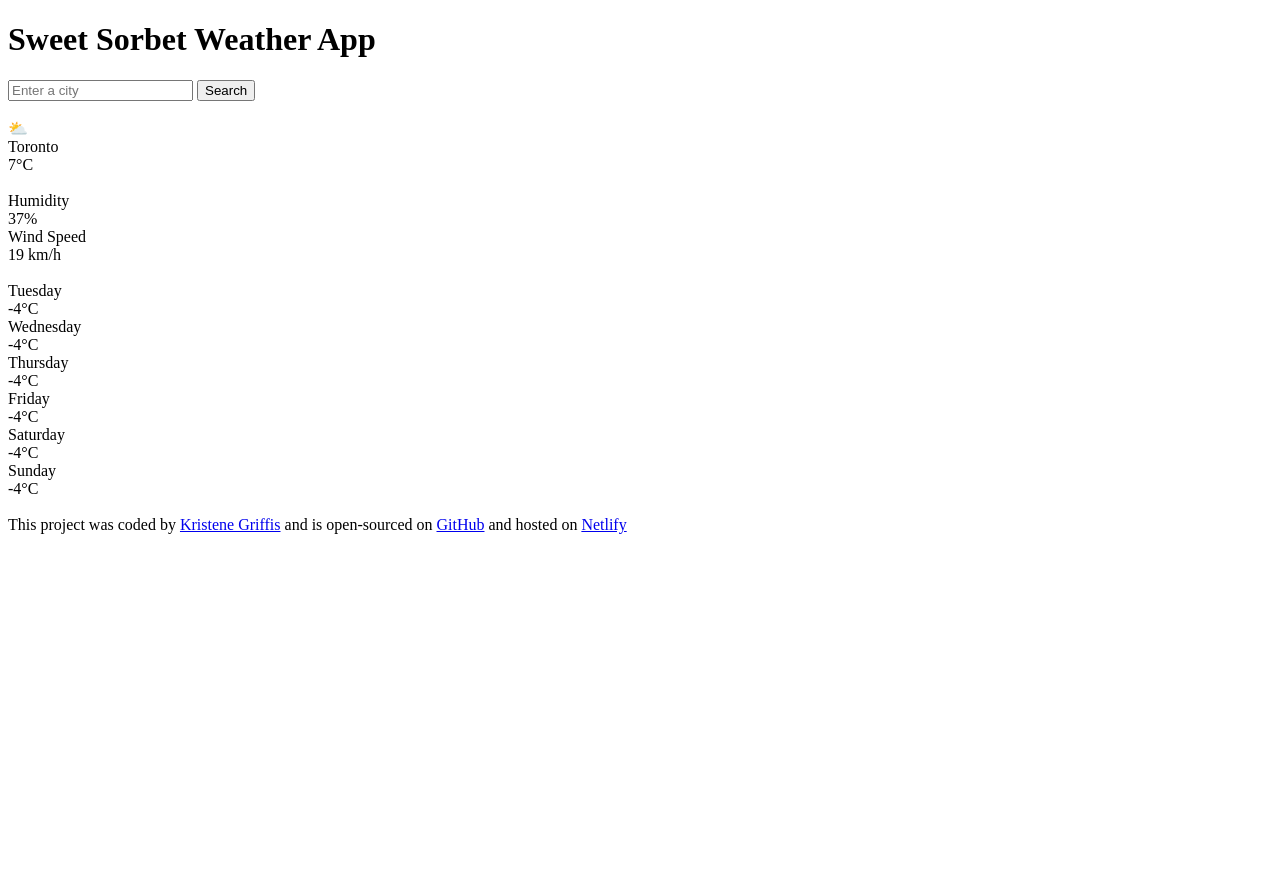
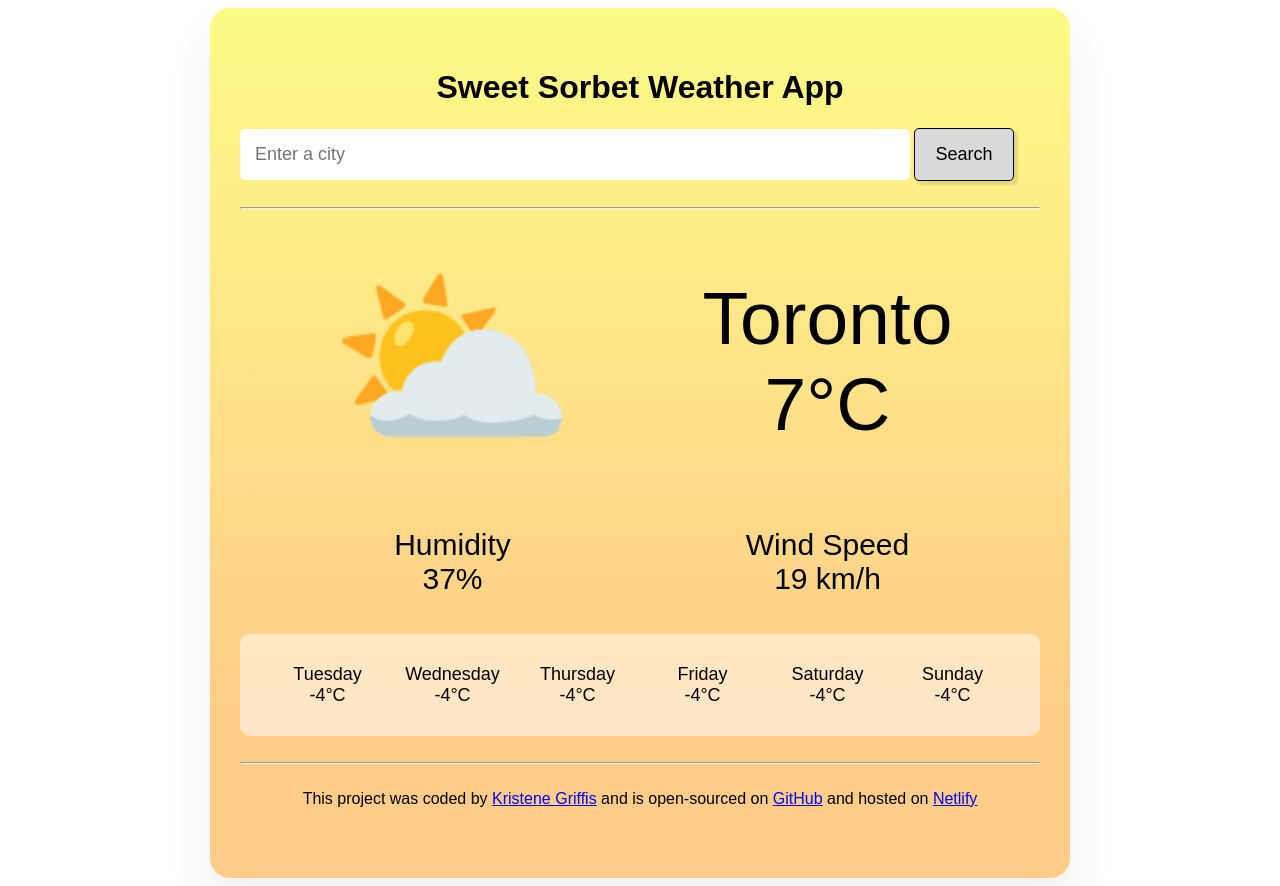
Before and after one commit to kgriffi876/weather-app-2.0, a plain HTML site: page index.html in a window 1280 px wide. Before the commit the page ends 800 px from the top, so only its background shows below. Drawn offline with Linux system fonts and the light colour scheme.

Commit message:
Added initial css styling and classes to html

```diff
--- a/index.html
+++ b/index.html
@@ -3,37 +3,72 @@
   <head>
     <meta charset="UTF-8" />
     <meta name="viewport" content="width=device-width, initial-scale=1.0" />
-    <link rel="stylesheet" href="style.css" />
+    <link rel="stylesheet" href="src/style.css" />
     <title>Sweet Sorbet Weather App</title>
   </head>
   <body>
+    <div class="weather-app">
       <header>
         <h1>Sweet Sorbet Weather App</h1>
 
         <form action="">
-        <input type="text" placeholder="Enter a city" id="" />
-        <input type="button" value="Search" />
+          <input type="text" placeholder="Enter a city" class="search-city" />
+          <input type="button" value="Search" class="search-button" />
         </form>
       </header>
       <br />
+      <hr />
+      <br />
       <main>
-      <div>⛅</div>
-      <div>
-        Toronto <br />
-        7&deg;C
+        <div class="current-weather">
+          <div class="weather-icon">⛅</div>
+          <div class="city-temperature">
+            <span class="city">Toronto</span> <br />
+            <span class="current-temperature">7&deg;C</span>
+          </div>
         </div>
         <br />
-      <div>Humidity <br />37%</div>
+        <div class="current-conditions">
+          <div>Humidity <br /><span class="humidity">37%</span></div>
 
-      <div>Wind Speed <br />19 km/h</div>
+          <div>Wind Speed <br /><span class="wind-speed">19 km/h</span></div>
+        </div>
         <br />
-      <div>Tuesday <br />-4&deg;C</div>
-      <div>Wednesday <br />-4&deg;C</div>
-      <div>Thursday <br />-4&deg;C</div>
-      <div>Friday <br />-4&deg;C</div>
-      <div>Saturday <br />-4&deg;C</div>
-      <div>Sunday <br />-4&deg;C</div>
+        <div class="day-container">
+          <div>
+            <span class="day-2">Tuesday</span> <br /><span class="day-2-temp"
+              >-4&deg;C</span
+            >
+          </div>
+          <div>
+            <span class="day-3">Wednesday</span> <br /><span class="day-3-temp"
+              >-4&deg;C</span
+            >
+          </div>
+          <div>
+            <span class="day-4">Thursday</span> <br /><span class="day-4-temp"
+              >-4&deg;C</span
+            >
+          </div>
+          <div>
+            <span class="day-5">Friday</span> <br /><span class="day-5-temp"
+              >-4&deg;C</span
+            >
+          </div>
+          <div>
+            <span class="day-6">Saturday</span> <br /><span class="day-6-temp"
+              >-4&deg;C</span
+            >
+          </div>
+          <div>
+            <span class="day-7">Sunday</span> <br /><span class="day-7-temp"
+              >-4&deg;C</span
+            >
+          </div>
+        </div>
       </main>
+      <br />
+      <hr />
       <br />
       <footer>
         This project was coded by
@@ -45,5 +80,6 @@
         hosted on
         <a href="https://sweet-sorbet-weatherapp.netlify.app/">Netlify</a>
       </footer>
+    </div>
   </body>
 </html>
--- a/src/style.css
+++ b/src/style.css
@@ -0,0 +1,82 @@
+body {
+  background: white;
+}
+h1 {
+  text-align: center;
+}
+
+footer {
+  text-align: center;
+}
+
+.weather-app {
+  background: linear-gradient(
+    rgba(252, 251, 121, 0.9) 0%,
+    rgba(255, 200, 124, 0.9) 80%
+  );
+  max-width: 800px;
+  margin: auto;
+  border-radius: 20px;
+  padding: 40px 30px 70px 30px;
+  font-family: sans-serif;
+  box-shadow: 0 30px 50px rgba(65, 50, 100, 0.08);
+}
+
+.search-city {
+  background-color: white;
+  border: none;
+  border-radius: 5px;
+  width: 80%;
+  font-size: 18px;
+  padding: 15px 15px;
+}
+
+.search-button {
+  background-color: rgb(217, 217, 217);
+  border: solid 1px;
+  border-radius: 5px;
+  font-size: 18px;
+  padding: 15px 20px;
+  transition: all 150ms ease-in-out;
+  box-shadow: 3px 3px 2px 1px rgba(0, 0, 0, 0.1);
+}
+
+.current-weather {
+  display: grid;
+  grid-template-columns: 1fr 1fr;
+  grid-gap: 10px;
+  margin: 0 auto;
+  padding: 10px 30px;
+  text-align: center;
+}
+
+.weather-icon {
+  font-size: 200px;
+}
+
+.city-temperature {
+  font-size: 75px;
+  padding: 30px 0px;
+}
+
+.current-conditions {
+  display: grid;
+  grid-template-columns: 1fr 1fr;
+  grid-gap: 10px;
+  margin: 0 auto;
+  padding: 20px 30px;
+  text-align: center;
+  font-size: 30px;
+}
+
+.day-container {
+  display: grid;
+  grid-template-columns: 1fr 1fr 1fr 1fr 1fr 1fr;
+  grid-gap: 10px;
+  margin: 0 auto;
+  background: rgba(255, 255, 255, 0.5);
+  border-radius: 10px;
+  padding: 30px 30px;
+  text-align: center;
+  font-size: 18px;
+}
```
Lines whose indentation alone changed are shown as unchanged.
